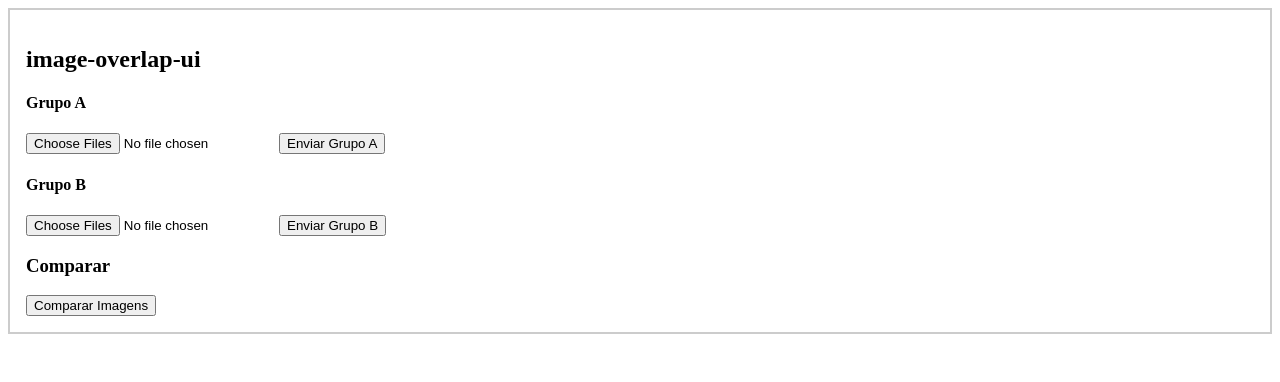
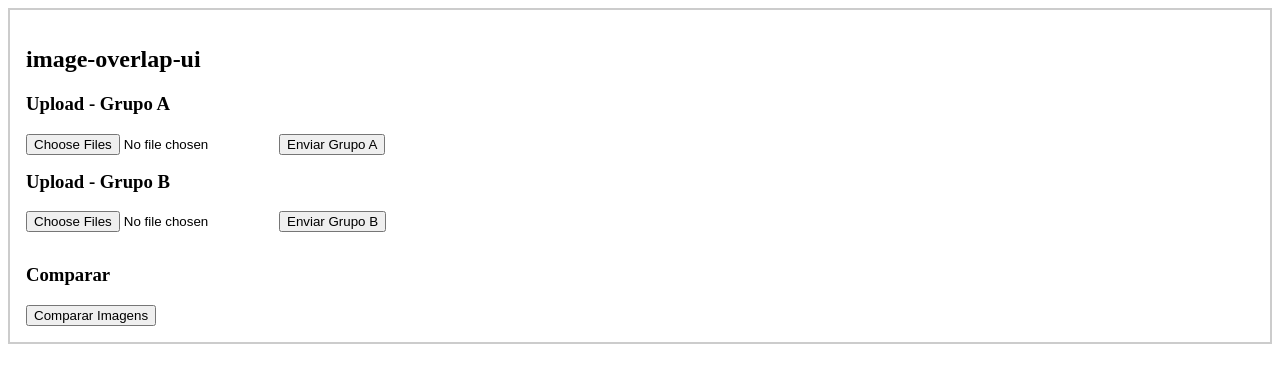
Before and after one commit to fredkid123/ai-generated-project-1, an Angular app in the folder image-overlap-ui/: page / in a window 1280 px wide. Shown: the top 382 px of the page. Built offline with nearby package versions, Linux system fonts and the light colour scheme.

Commit message:
https://intranet.mindsatwork.com.br/jira/browse/MSQ-210

```diff
--- a/image-overlap-ui/src/app/compare/compare.component.css
+++ b/image-overlap-ui/src/app/compare/compare.component.css
@@ -0,0 +1 @@
+h3 { margin-top: 2rem; }
--- a/image-overlap-ui/src/app/upload/upload.component.css
+++ b/image-overlap-ui/src/app/upload/upload.component.css
@@ -0,0 +1 @@
+h3 { margin-top: 1rem; }
--- a/image-overlap-ui/src/app/upload/upload.component.html
+++ b/image-overlap-ui/src/app/upload/upload.component.html
@@ -1,7 +1,7 @@
-<h4>Grupo A</h4>
+<h3>Upload - Grupo A</h3>
 <input type="file" multiple (change)="onFileChange($event, 'groupA')">
 <button (click)="upload('groupA')">Enviar Grupo A</button>
 
-<h4>Grupo B</h4>
+<h3>Upload - Grupo B</h3>
 <input type="file" multiple (change)="onFileChange($event, 'groupB')">
 <button (click)="upload('groupB')">Enviar Grupo B</button>
--- a/image-overlap-ui/src/app/upload/upload.component.ts
+++ b/image-overlap-ui/src/app/upload/upload.component.ts
@@ -25,7 +25,7 @@ export class UploadComponent {
       formData.append('files', file);
     }
     this.http.post(`/upload/${group}`, formData).subscribe(() => {
-      alert(`${group} enviado com sucesso`);
+      console.log(`${group} enviado com sucesso`);
     });
   }
 }
```
